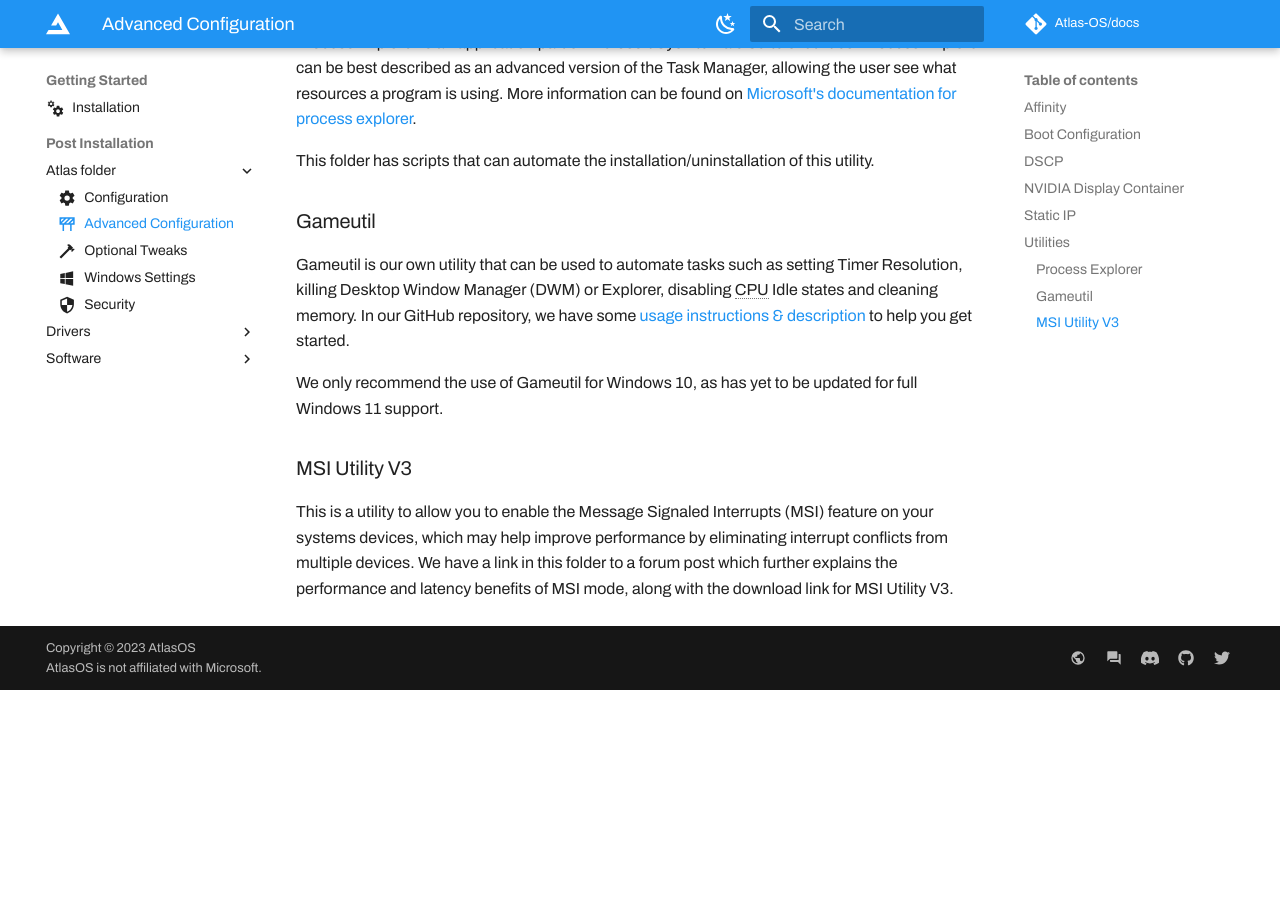
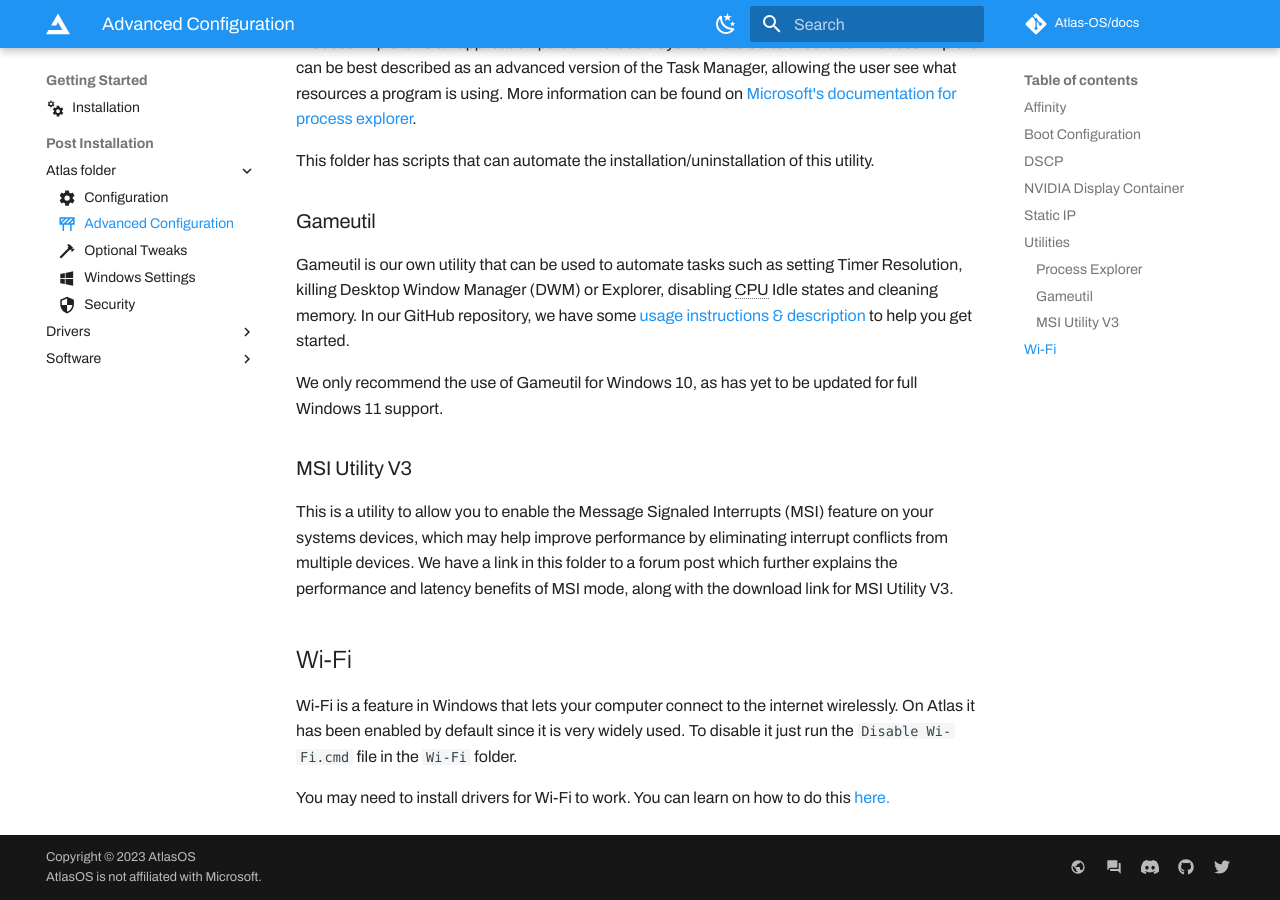
Before and after one commit to Atlas-OS/docs, an MkDocs documentation site: the page built from docs/getting-started/post-installation/atlas-folder/advanced-configuration.md, in a window 1280 px wide and 900 px high, scrolled down 1617 px. Built offline with MkDocs 1.6.1 and Material for MkDocs 9.7.7, drawn with Linux system fonts in a browser that asks for light colours; some web fonts are replaced; comment, search, counter and statistics services are not loaded; before the commit the page ends 2307 px from its top, so only the background shows below that.

Commit message:
Fix: Move Wi-Fi To Advanced Configuration

```diff
--- a/docs/getting-started/post-installation/atlas-folder/advanced-configuration.md
+++ b/docs/getting-started/post-installation/atlas-folder/advanced-configuration.md
@@ -55,3 +55,9 @@ We only recommend the use of Gameutil for Windows 10, as has yet to be updated f
 ### MSI Utility V3
 
 This is a utility to allow you to enable the Message Signaled Interrupts (MSI) feature on your systems devices, which may help improve performance by eliminating interrupt conflicts from multiple devices. We have a link in this folder to a forum post which further explains the performance and latency benefits of MSI mode, along with the download link for MSI Utility V3.
+
+## Wi-Fi
+
+Wi-Fi is a feature in Windows that lets your computer connect to the internet wirelessly. On Atlas it has been enabled by default since it is very widely used. To disable it just run the `Disable Wi-Fi.cmd` file in the `Wi-Fi` folder.
+
+You may need to install drivers for Wi-Fi to work. You can learn on how to do this [here.](../drivers/getting-started.md)
```
Also changed, not shown: docs/getting-started/post-installation/atlas-folder/configuration.md (+0 -6 lines).
